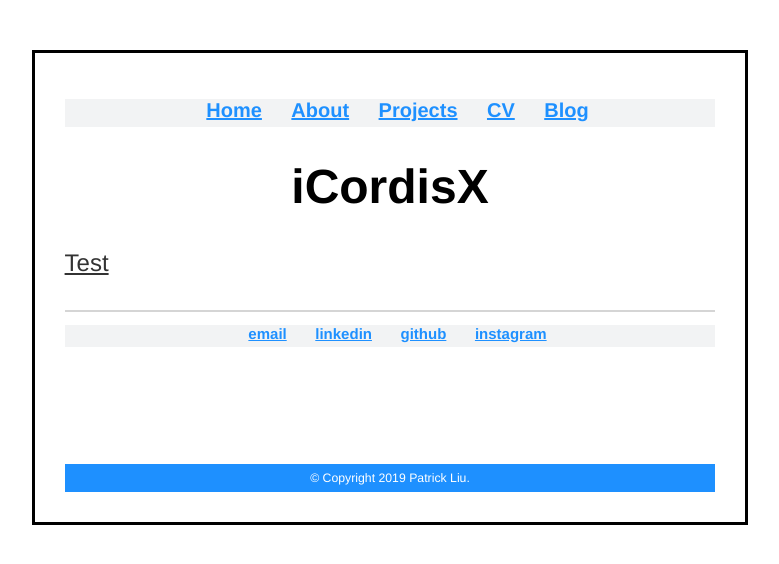
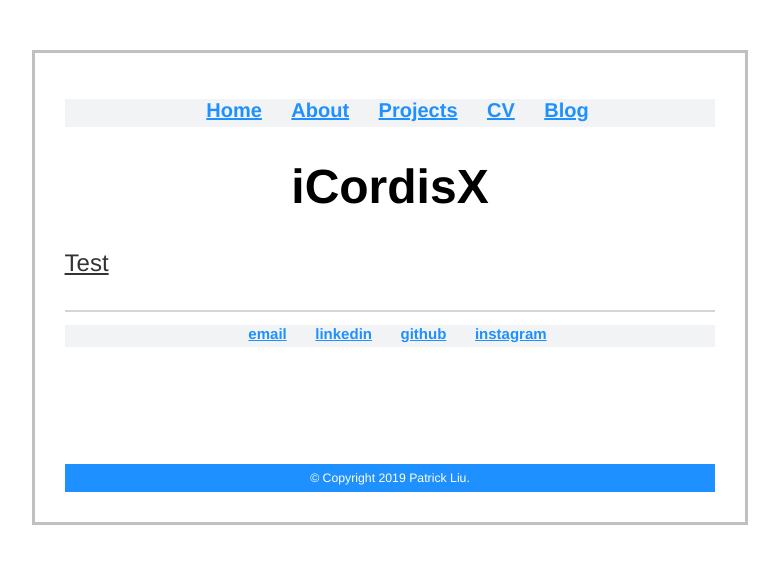
Before and after one commit to pat-liu/WebsiteV1, a Jekyll site: the page built from projects/icordisx.html, in a window 1280 px wide. Shown: the top 564 px of the page, without its empty margins (250-1029 px from the left). Built offline with Jekyll 4.4.1, drawn with Linux system fonts in a browser that asks for light colours.

Commit message:
Update main.css

```diff
--- a/css/main.css
+++ b/css/main.css
@@ -52,7 +52,7 @@ img.pfp {
     }
    body {
     margin: auto;
-    border: black;
+    border: #C0C0C0;
     border-width: 3px;
     box-sizing: border-box;
     border-style: solid;
```
